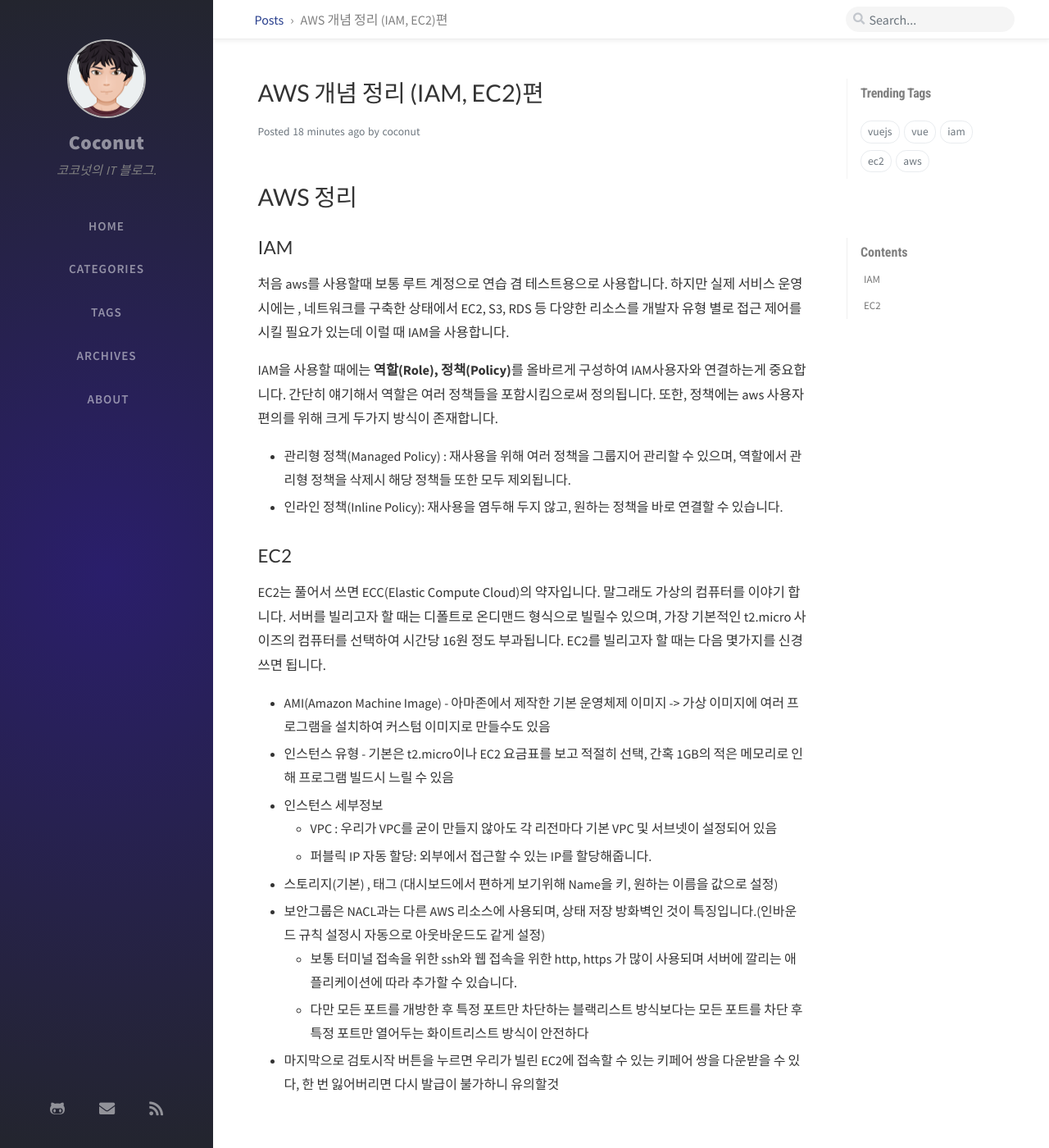
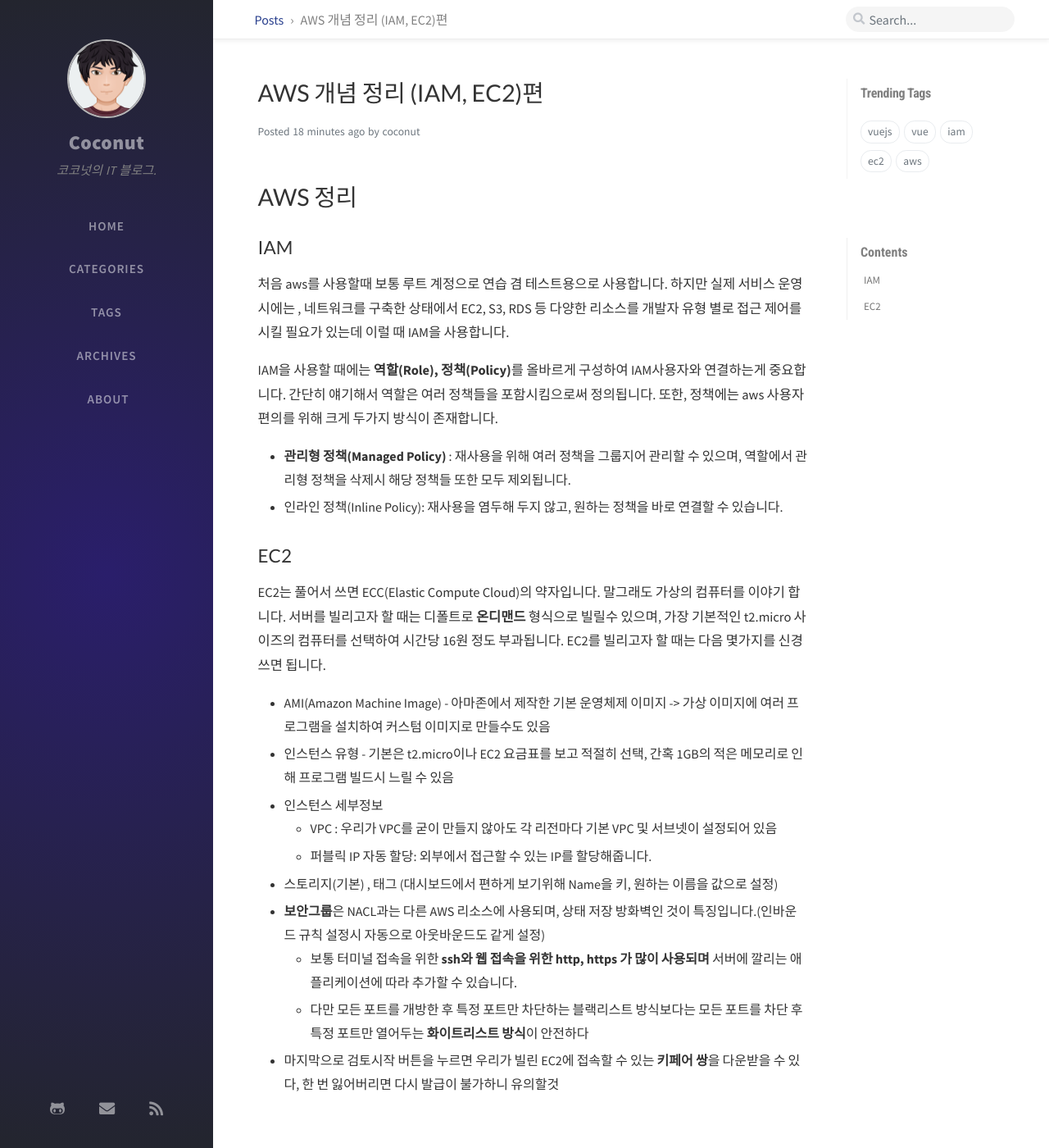
Before and after one commit to coconutstd/coconutstd.github.io, a Jekyll site: the page built from _posts/2020-10-16-AWS정리-1.md, in a window 1280 px wide and 1400 px high. Shown: the whole window at 82% size. Built offline with Jekyll 4.4.1, drawn with Linux system fonts in a browser that asks for light colours; nearby versions of some CDN libraries; comment, search, counter and statistics services are not loaded.

Commit message:
No.2 포스팅(주제: AWS 개념정리1) -수정

```diff
--- a/_posts/2020-10-16-AWS정리-1.md
+++ b/_posts/2020-10-16-AWS정리-1.md
@@ -15,14 +15,14 @@
 
 IAM을 사용할 때에는 **역할(Role), 정책(Policy)**를 올바르게 구성하여 IAM사용자와 연결하는게 중요합니다. 간단히 얘기해서 역할은 여러 정책들을 포함시킴으로써 정의됩니다. 또한, 정책에는 aws 사용자 편의를 위해 크게 두가지 방식이 존재합니다.
 
-- 관리형 정책(Managed Policy) :  재사용을 위해 여러 정책을 그룹지어 관리할 수 있으며, 역할에서 관리형 정책을 삭제시 해당 정책들 또한 모두 제외됩니다.
+- **관리형 정책(Managed Policy)** :  재사용을 위해 여러 정책을 그룹지어 관리할 수 있으며, 역할에서 관리형 정책을 삭제시 해당 정책들 또한 모두 제외됩니다.
 - 인라인 정책(Inline Policy): 재사용을 염두해 두지 않고, 원하는 정책을 바로 연결할 수 있습니다.
 
 
 
 ## EC2
 
-EC2는 풀어서 쓰면 ECC(Elastic Compute Cloud)의 약자입니다. 말그래도 가상의 컴퓨터를 이야기 합니다. 서버를 빌리고자 할 때는 디폴트로 온디맨드 형식으로 빌릴수 있으며, 가장 기본적인 t2.micro 사이즈의 컴퓨터를 선택하여 시간당 16원 정도 부과됩니다. EC2를 빌리고자 할 때는 다음 몇가지를 신경쓰면 됩니다.
+EC2는 풀어서 쓰면 ECC(Elastic Compute Cloud)의 약자입니다. 말그래도 가상의 컴퓨터를 이야기 합니다. 서버를 빌리고자 할 때는 디폴트로 **온디맨드** 형식으로 빌릴수 있으며, 가장 기본적인 t2.micro 사이즈의 컴퓨터를 선택하여 시간당 16원 정도 부과됩니다. EC2를 빌리고자 할 때는 다음 몇가지를 신경쓰면 됩니다.
 
 - AMI(Amazon Machine Image) - 아마존에서 제작한 기본 운영체제 이미지 -> 가상 이미지에 여러 프로그램을 설치하여 커스텀 이미지로 만들수도 있음
 - 인스턴스 유형 - 기본은 t2.micro이나 EC2 요금표를 보고 적절히 선택, 간혹 1GB의 적은 메모리로 인해 프로그램 빌드시 느릴 수 있음
@@ -30,7 +30,7 @@
   - VPC : 우리가 VPC를 굳이 만들지 않아도 각 리전마다 기본 VPC 및 서브넷이 설정되어 있음
   - 퍼블릭 IP 자동 할당: 외부에서 접근할 수 있는 IP를 할당해줍니다.
 - 스토리지(기본) , 태그 (대시보드에서 편하게 보기위해 Name을 키, 원하는 이름을 값으로 설정)
-- 보안그룹은 NACL과는 다른 AWS 리소스에 사용되며, 상태 저장 방화벽인 것이 특징입니다.(인바운드 규칙 설정시 자동으로 아웃바운드도 같게 설정)
-  - 보통 터미널 접속을 위한 ssh와 웹 접속을 위한 http, https 가 많이 사용되며 서버에 깔리는 애플리케이션에 따라 추가할 수 있습니다.
-  - 다만 모든 포트를 개방한 후 특정 포트만 차단하는 블랙리스트 방식보다는 모든 포트를 차단 후 특정 포트만 열어두는 화이트리스트 방식이 안전하다
-- 마지막으로 검토시작 버튼을 누르면 우리가 빌린 EC2에 접속할 수 있는 키페어 쌍을 다운받을 수 있다, 한 번 잃어버리면 다시 발급이 불가하니 유의할것
+- **보안그룹**은 NACL과는 다른 AWS 리소스에 사용되며, 상태 저장 방화벽인 것이 특징입니다.(인바운드 규칙 설정시 자동으로 아웃바운드도 같게 설정)
+  - 보통 터미널 접속을 위한 **ssh와 웹 접속을 위한 http, https 가 많이 사용되며** 서버에 깔리는 애플리케이션에 따라 추가할 수 있습니다.
+  - 다만 모든 포트를 개방한 후 특정 포트만 차단하는 블랙리스트 방식보다는 모든 포트를 차단 후 특정 포트만 열어두는 **화이트리스트 방식**이 안전하다
+- 마지막으로 검토시작 버튼을 누르면 우리가 빌린 EC2에 접속할 수 있는 **키페어 쌍**을 다운받을 수 있다, 한 번 잃어버리면 다시 발급이 불가하니 유의할것
```
